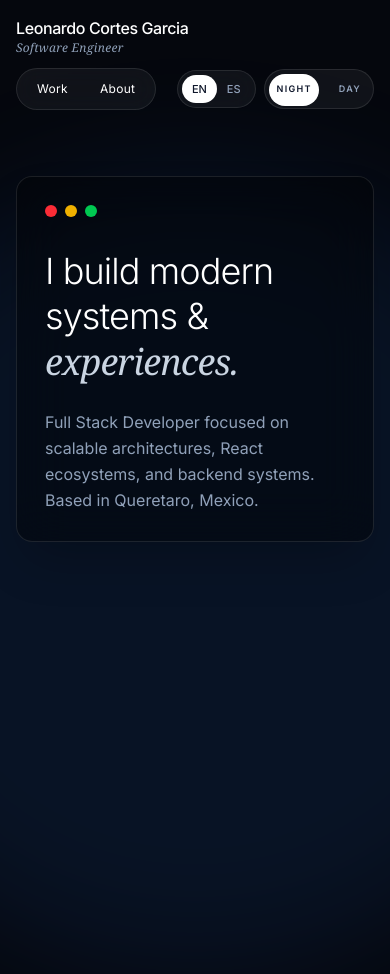
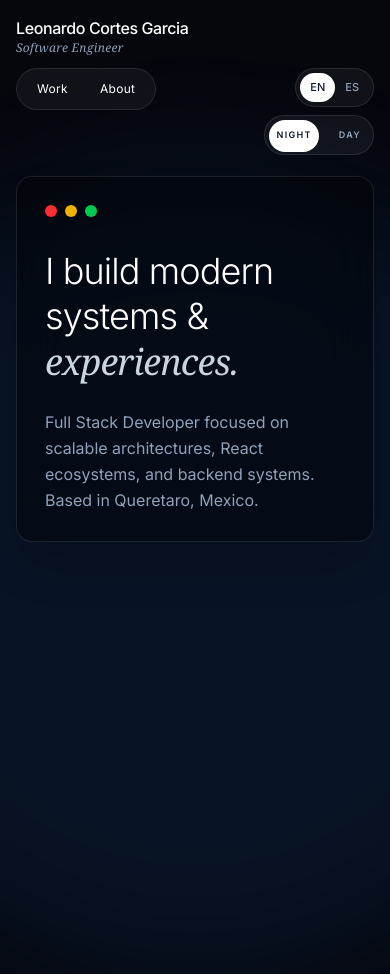
Before and after one commit to LeonardoCG26/Portafolio, a React (Vite) app in the folder client/: page / in a window 390 px wide. Shown: the top 974 px of the page. Built offline with nearby package versions, Linux system fonts and the light colour scheme.

Commit message:
Stack mobile language and theme controls

```diff
--- a/client/src/components/Navbar.jsx
+++ b/client/src/components/Navbar.jsx
@@ -39,7 +39,7 @@ export default function Navbar({
           </div>
         </Link>
 
-        <div className="flex items-center justify-between gap-2 lg:contents">
+        <div className="flex items-start justify-between gap-2 lg:contents">
           <div className="flex justify-start lg:justify-center min-w-0">
             <div
               className={`relative flex shrink-0 rounded-full p-1 border backdrop-blur-md sm:p-1.5 ${navShellClasses}`}
@@ -79,7 +79,7 @@ export default function Navbar({
             </div>
           </div>
 
-          <div className="flex items-center justify-end gap-2 sm:gap-3">
+          <div className="flex flex-col items-end justify-start gap-2 sm:flex-row sm:items-center sm:justify-end sm:gap-3">
             <div
               className={`inline-flex items-center rounded-full p-1 border backdrop-blur-md ${controlShellClasses}`}
             >
```
